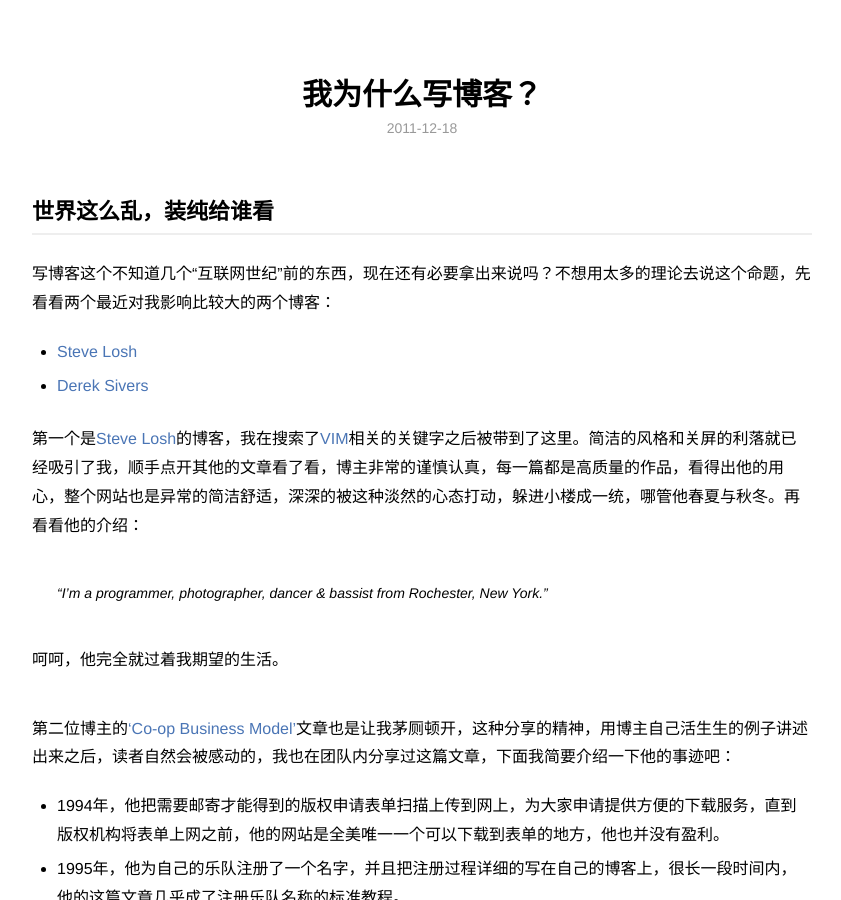
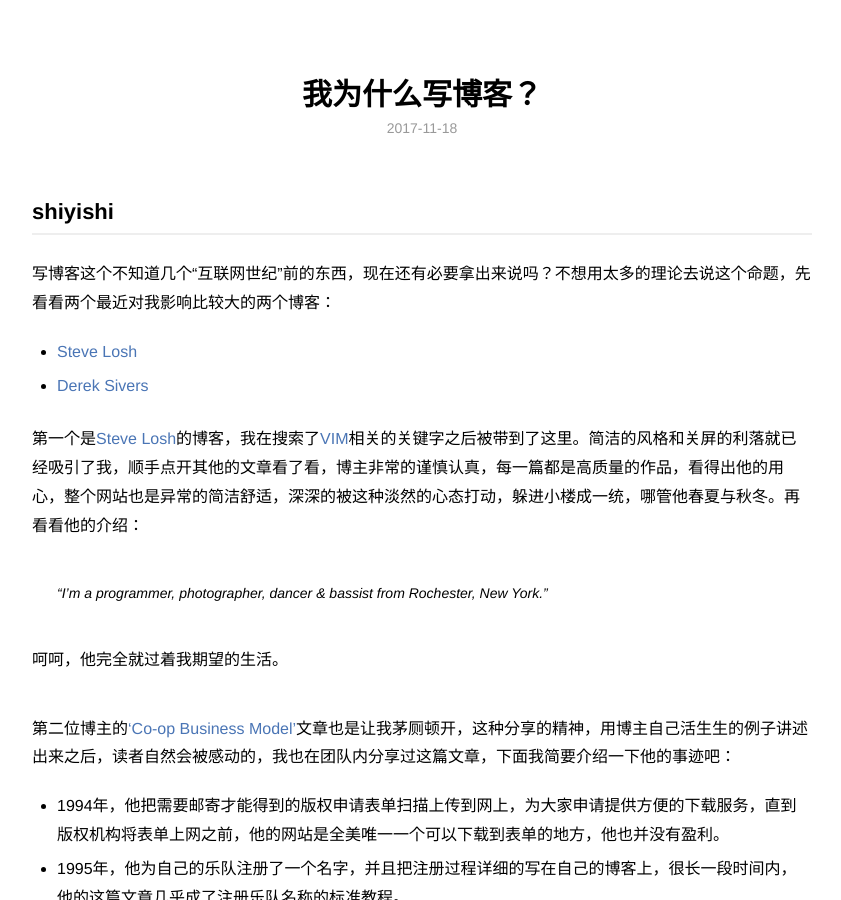
Before and after one commit to darkmoom/darkmoom.github.io, a Jekyll site: the page built from _posts/2017-11-18-sdd.md, in a window 1280 px wide and 900 px high. Shown: the whole window, without its empty margins (218-1059 px from the left). Built offline with Jekyll 4.4.1, drawn with Linux system fonts in a browser that asks for light colours.

Commit message:
初始模板

```diff
--- a/_posts/2011-12-18-why-blog.md
+++ b/_posts/2017-11-18-sdd.md
@@ -5,7 +5,7 @@ category: blog
 description: 写博客这个这么古老的行为，还有必要拿出来说吗，我看有。
 ---
 
-## 世界这么乱，装纯给谁看
+## shiyishi
 
 写博客这个不知道几个“互联网世纪”前的东西，现在还有必要拿出来说吗？不想用太多的理论去说这个命题，先看看两个最近对我影响比较大的两个博客：
 
```
